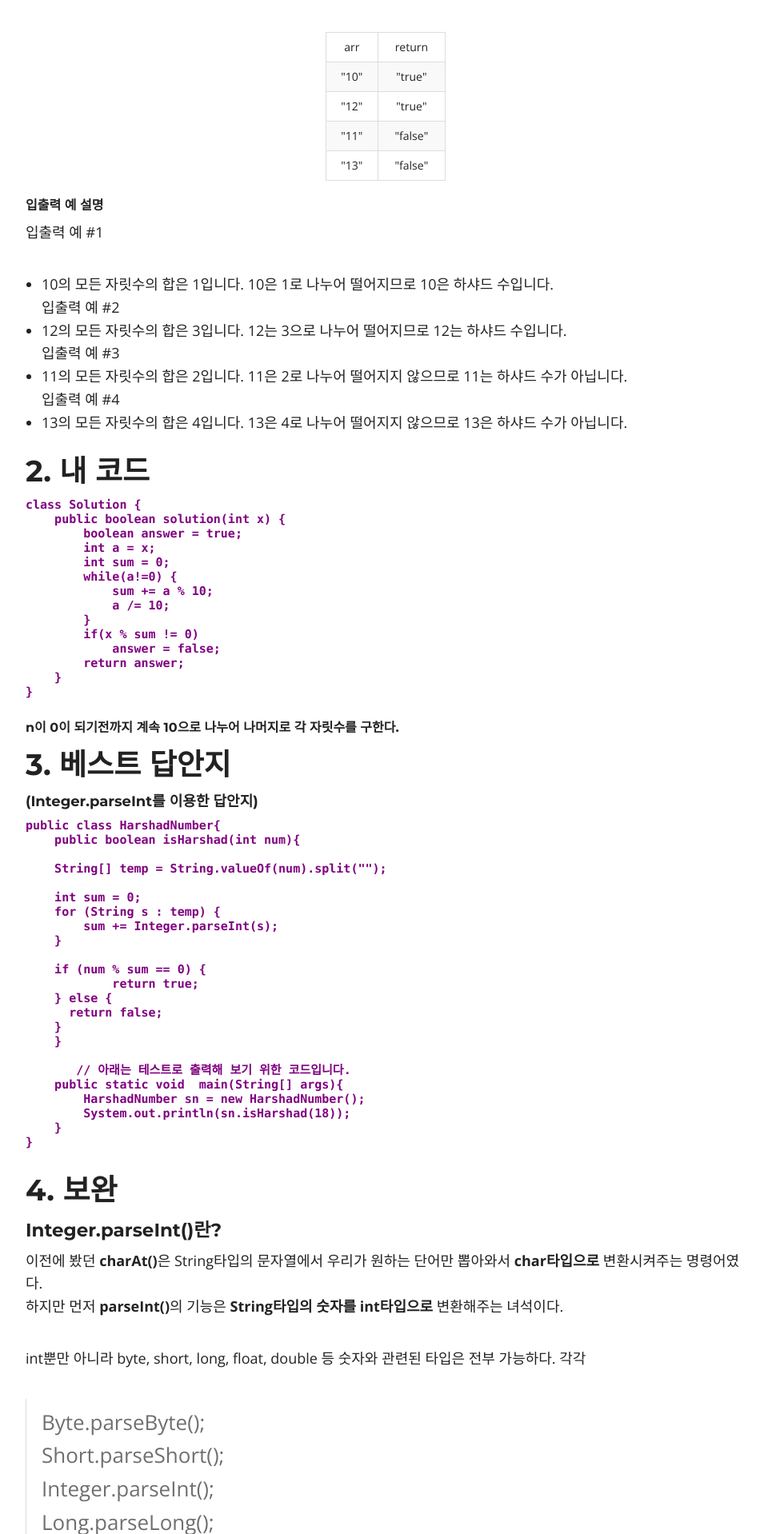
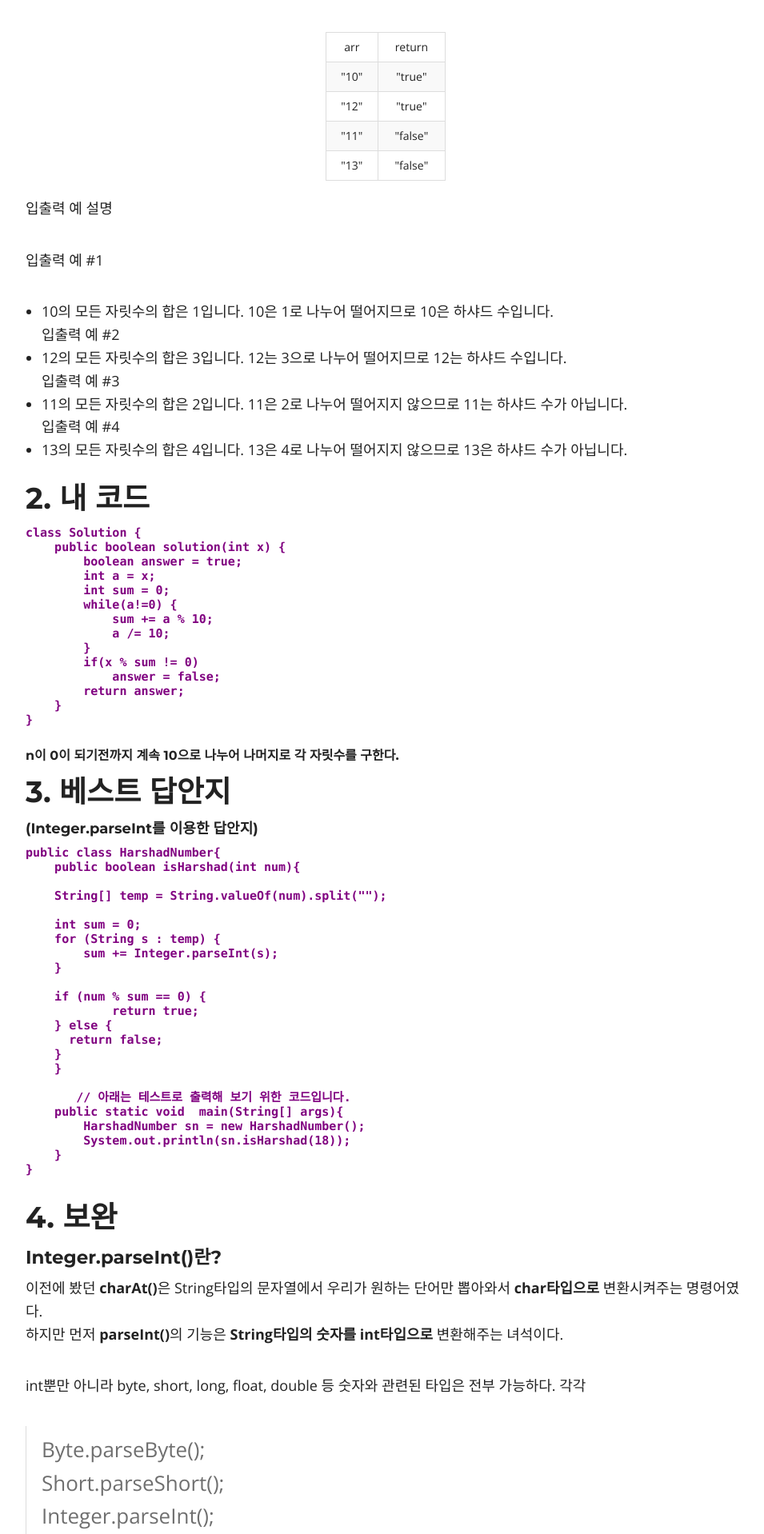
Before and after one commit to DoHyunChoi/dohyunchoi.github.io, a Jekyll site: the page built from _posts/2020-04-26- 하사드 수.markdown, in a window 1280 px wide. Shown: the part 881-2799 px from the top of the page at 80% size, without its empty margins (158-1113 px from the left). Built offline with Jekyll 4.4.1, drawn with Linux system fonts in a browser that asks for light colours; nearby versions of some CDN libraries; comment, search, counter and statistics services are not loaded.

```diff
--- a/_posts/2020-04-26- 하사드 수.markdown
+++ b/_posts/2020-04-26- 하사드 수.markdown
@@ -46,15 +46,16 @@ x는 1 이상, 10000 이하인 정수입니다.
 
 </table>
 
-###### 입출력 예 설명
+입출력 예 설명
+
 입출력 예 #1
-- 10의 모든 자릿수의 합은 1입니다. 10은 1로 나누어 떨어지므로 10은 하샤드 수입니다.
+   - 10의 모든 자릿수의 합은 1입니다. 10은 1로 나누어 떨어지므로 10은 하샤드 수입니다.
 입출력 예 #2
-- 12의 모든 자릿수의 합은 3입니다. 12는 3으로 나누어 떨어지므로 12는 하샤드 수입니다.
+   - 12의 모든 자릿수의 합은 3입니다. 12는 3으로 나누어 떨어지므로 12는 하샤드 수입니다.
 입출력 예 #3
-- 11의 모든 자릿수의 합은 2입니다. 11은 2로 나누어 떨어지지 않으므로 11는 하샤드 수가 아닙니다.
+   - 11의 모든 자릿수의 합은 2입니다. 11은 2로 나누어 떨어지지 않으므로 11는 하샤드 수가 아닙니다.
 입출력 예 #4
-- 13의 모든 자릿수의 합은 4입니다. 13은 4로 나누어 떨어지지 않으므로 13은 하샤드 수가 아닙니다.
+   - 13의 모든 자릿수의 합은 4입니다. 13은 4로 나누어 떨어지지 않으므로 13은 하샤드 수가 아닙니다.
 
 ## 2. 내 코드
 
```
